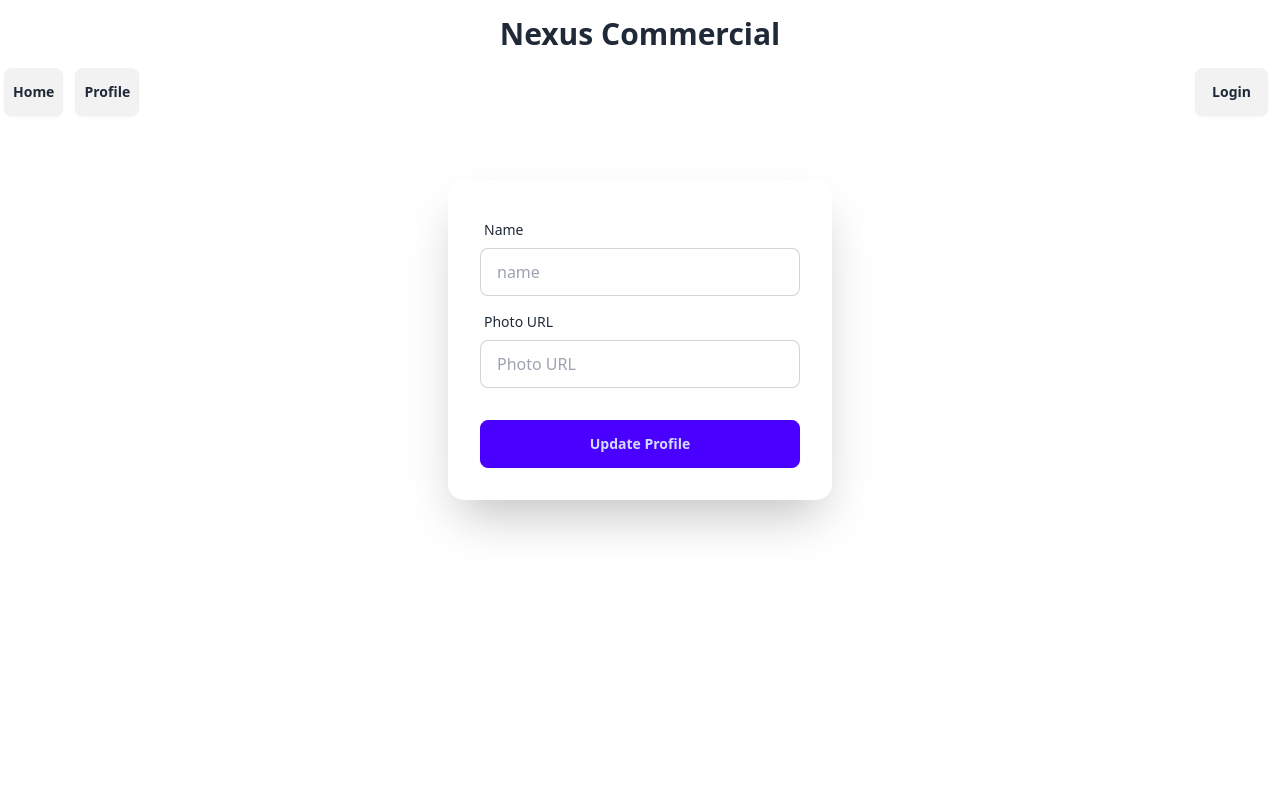
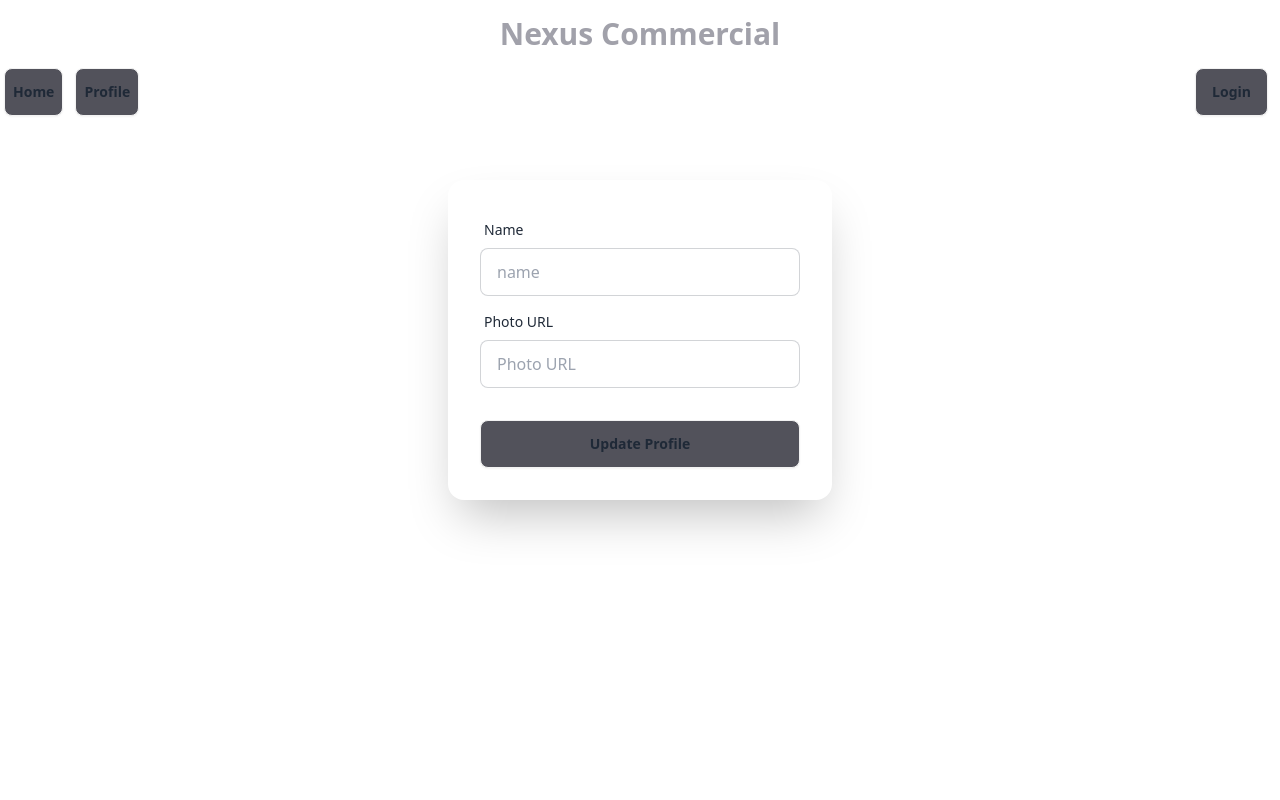
Before and after one commit to ahmed-jobayer/commercial-real-estate9, a React (Vite) app: page /editProfile in a window 1280 px wide. Shown: the top 800 px of the page. Built offline with nearby package versions, Linux system fonts and the light colour scheme; no server answers.

Commit message:
btn bg added

```diff
--- a/src/pages/Home/estates/EstateDetails.jsx
+++ b/src/pages/Home/estates/EstateDetails.jsx
@@ -20,7 +20,8 @@ const EstateDetails = () => {
     facilities,
 } = estate
   return (
-    <div className="container mx-auto m-4">
+    <div>
+      <div className="container mx-auto m-4">
         <Navbar></Navbar>
 
       <div className="card  lg:card-side bg-base-100 shadow-xl">
@@ -60,8 +61,9 @@ const EstateDetails = () => {
         </div>
       </div>
       <div className="flex justify-center m-4">
-        <Link to='/brockers'><button className="btn ">Contact Brockers</button></Link>
+        <Link to='/brockers'><button className="btn bg-zinc-600">Contact Brockers</button></Link>
       </div>
+    </div>
       <Footer></Footer>
     </div>
   );
--- a/src/pages/Home/estates/Estates.jsx
+++ b/src/pages/Home/estates/Estates.jsx
@@ -21,7 +21,7 @@ const Estates = ({ estate }) => {
           </div>
           <div className="card-actions justify-end">
             <Link to={`/estateDetails/${id}`}>
-            <button className="btn ">View Property</button>
+            <button className="btn bg-zinc-600">View Property</button>
             </Link>
           </div>
         </div>
--- a/src/pages/updateProfile/EditProfile.jsx
+++ b/src/pages/updateProfile/EditProfile.jsx
@@ -67,7 +67,7 @@ const EditProfile = () => {
               </div>
 
               <div className="form-control mt-6">
-                <button className="btn btn-primary">Update Profile</button>
+                <button className="btn bg-zinc-600">Update Profile</button>
               </div>
             </form>
 
--- a/src/pages/updateProfile/UpdateProfile.jsx
+++ b/src/pages/updateProfile/UpdateProfile.jsx
@@ -22,7 +22,7 @@ const UpdateProfile = () => {
                 <img className="rounded-xl max-w-40" src={photoURL} alt="" />
                 <h3>{email}</h3>
                 <h1>{displayName}</h1>
-                <Link to='/editProfile'><button className="btn">Edit Profile</button></Link>
+                <Link to='/editProfile'><button className="btn bg-zinc-600">Edit Profile</button></Link>
             </div>
         </div>
             <Footer></Footer>
--- a/src/shared/Navbar/Navbar.jsx
+++ b/src/shared/Navbar/Navbar.jsx
@@ -12,11 +12,11 @@ const Navbar = () => {
 
   const links = (
     <>
-      <li className=" btn mr-1 p-2 md:mr-3">
+      <li className=" btn bg-zinc-600 mr-1 p-2 md:mr-3">
         {" "}
         <NavLink to="/">Home</NavLink>{" "}
       </li>
-      <li className="btn p-2">
+      <li className="btn bg-zinc-600 p-2">
         {" "}
         <NavLink to="/updateProfile">Profile</NavLink>{" "}
       </li>
@@ -27,7 +27,7 @@ const Navbar = () => {
     <div>
       <nav className="container mx-auto ">
         <div className="navbar-start w-full text-center my-4">
-          <Link className="font-bold text-3xl" to="/">Nexus Commercial</Link>
+          <Link className="font-bold text-3xl text-zinc-400" to="/">Nexus Commercial</Link>
         </div>
         <div className=" bg-base-100 flex justify-between items-center mb-4">
           <div className=" ">
@@ -46,13 +46,13 @@ const Navbar = () => {
 
                 <li
                   onClick={handleLogOut}
-                  className="btn mr-1 p-2 md:p-4 md:mr-3"
+                  className="btn bg-zinc-600 mr-1 p-2 md:p-4 md:mr-3"
                 >
                   <NavLink to="">Log Out</NavLink>
                 </li>
               </div>
             ) : (
-              <li className="btn mr-1 p-2 md:p-4 md:mr-3">
+              <li className="btn bg-zinc-600 mr-1 p-2 md:p-4 md:mr-3">
                 <NavLink to="/login">Login</NavLink>
               </li>
             )}
```
Also changed, not shown: src/pages/Home/slider/SwiperSlider.jsx (line endings or trailing spaces).
